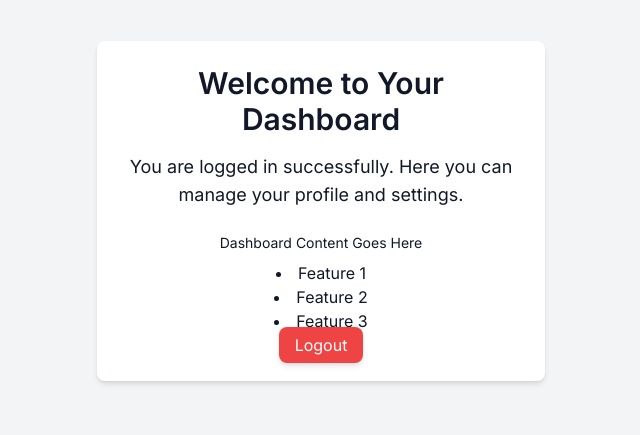
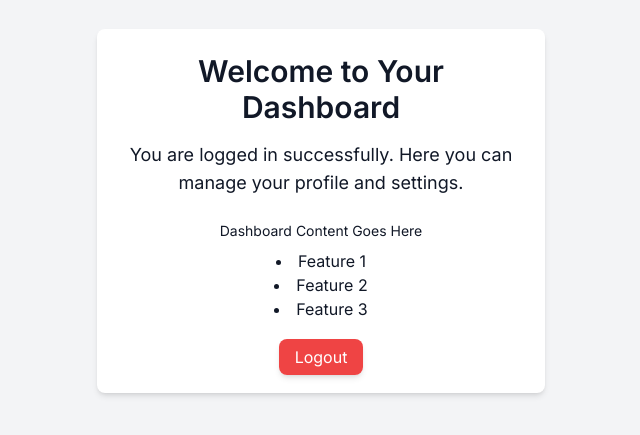
Before and after one commit to pavan-kts/job-portal-next-pwa, a Next.js app: page /dashboard in a window 1280 px wide. Shown: the part 189-624 px from the top of the page, without its empty margins (319-959 px from the left). Built offline with nearby package versions, Linux system fonts and the light colour scheme.

Commit message:
UI change

```diff
--- a/src/components/Dashboard.tsx
+++ b/src/components/Dashboard.tsx
@@ -15,7 +15,7 @@ const Dashboard: React.FC = () => {
         <p className="text-lg mb-4 dark:text-gray-400">
           You are logged in successfully. Here you can manage your profile and settings.
         </p>
-        <div className="mt-6">
+        <div className="mt-6 mb-6">
           {/* Add your dashboard content here */}
           <p className="text-sm mb-2">Dashboard Content Goes Here</p>
           <ul className="list-disc list-inside">
```
Also changed, not shown: 1 other file (tests, documents, lock files or other folders).
